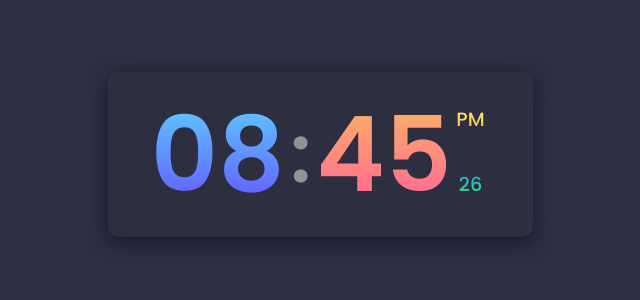
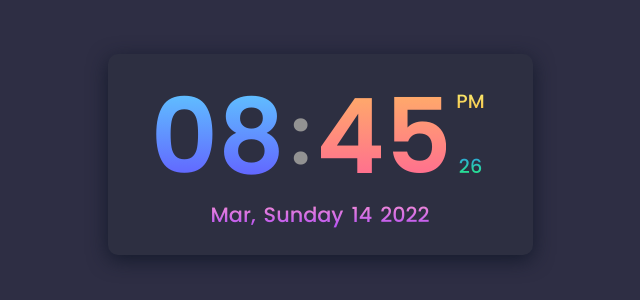
Before and after one commit to lihuicham/clock-design, a plain HTML site: page index.html in a window 1280 px wide. Shown: the part 246-546 px from the top of the page, without its empty margins (320-960 px from the left). Drawn offline with nearby package versions, Linux system fonts and the light colour scheme.

Commit message:
Complete calendar section

```diff
--- a/index.html
+++ b/index.html
@@ -20,6 +20,14 @@
                 <span class="seconds">26</span>
             </div>
         </div>
+
+        <div class="calendar">
+            <span class="month_name">Mar</span>
+            <span class="comma">,</span>
+            <span class="day_name">Sunday</span>
+            <span class="day_number">14</span>
+            <span class="year">2022</span>
+        </div>
     </div>
 
 
--- a/style.css
+++ b/style.css
@@ -26,6 +26,7 @@ body {
     display: flex;
     justify-content: center;
     align-items: center;
+    flex-direction: column;
 }
 
 .time {
@@ -59,13 +60,15 @@ body {
 .hour {
     background: -webkit-linear-gradient(90deg, #634dff, #5fd4ff);
     -webkit-text-fill-color: transparent;
-    -webkit-background-clip: text
+    -webkit-background-clip: text;
+    background-clip: none;
 }
 
 .minutes {
     background: -webkit-linear-gradient(90deg, #ff5e9a, #ffb960);
     -webkit-text-fill-color: transparent;
-    -webkit-background-clip: text
+    -webkit-background-clip: text;
+    background-clip: none;
 }
 
 .right_side {
@@ -87,12 +90,33 @@ body {
     transform: translateY(-20px);
     background: -webkit-linear-gradient(90deg, #f7b63f, #faf879);
     -webkit-text-fill-color: transparent;
-    -webkit-background-clip: text
+    -webkit-background-clip: text;
+    background-clip: none;
 }
 
 .seconds {
     transform: translateY(16px);
     background: -webkit-linear-gradient(90deg, #24ff6d, #2f93f1);
     -webkit-text-fill-color: transparent;
-    -webkit-background-clip: text
+    -webkit-background-clip: text;
+    background-clip: none;
 }
+
+.calendar {
+    display: flex;
+    justify-content: center;
+    align-items: center;
+    font-size: 1.3em;
+    font-weight: 500;
+    margin-bottom: 5px;
+    background: -webkit-linear-gradient(90deg, #ae4af6, #ff98d1);
+    -webkit-text-fill-color: transparent;
+    -webkit-background-clip: text;
+    background-clip: none;
+}
+
+.day_name,
+.day_number,
+.year {
+    margin-left: 8px ;
+}
```
